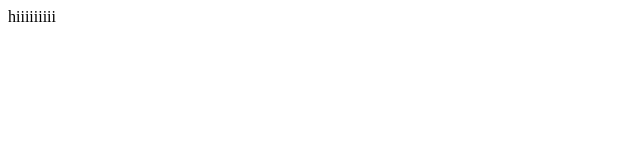
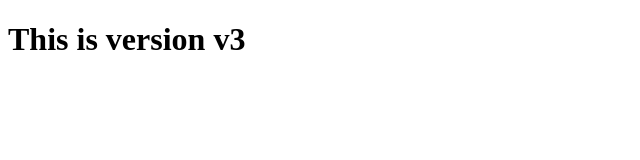
Before and after one commit to Abhay2004-Patil/myrepo, a plain HTML site: page index.html in a window 1280 px wide. Shown: the whole page, without its empty margins (0-640 px from the left). Drawn offline with Linux system fonts and the light colour scheme.

Commit message:
this is v3

```diff
--- a/index.html
+++ b/index.html
@@ -8,8 +8,7 @@
 <body>
 
 
-
-    hiiiiiiiii
+<h1>This is version v3</h1>
 
 </body>
 </html>
```
